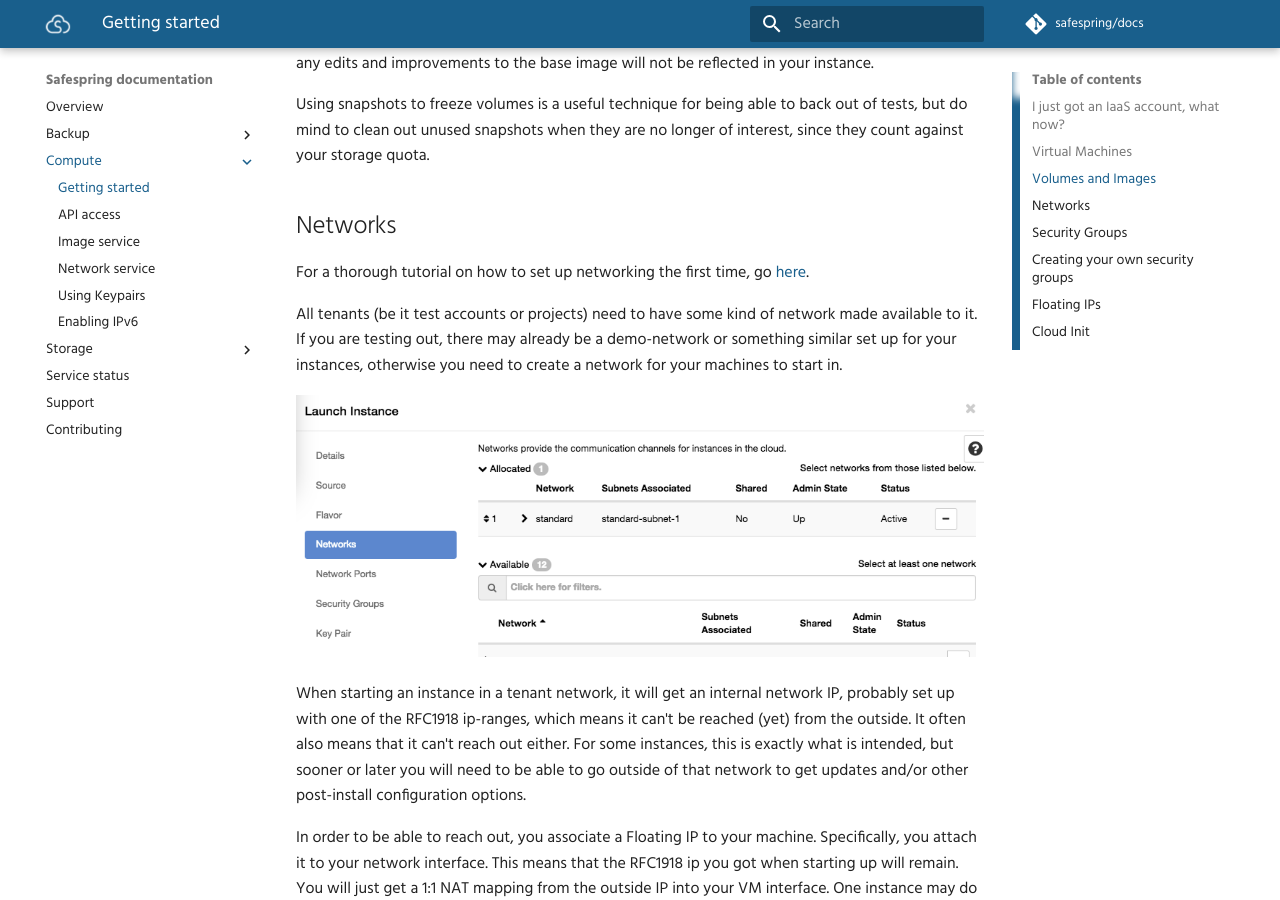
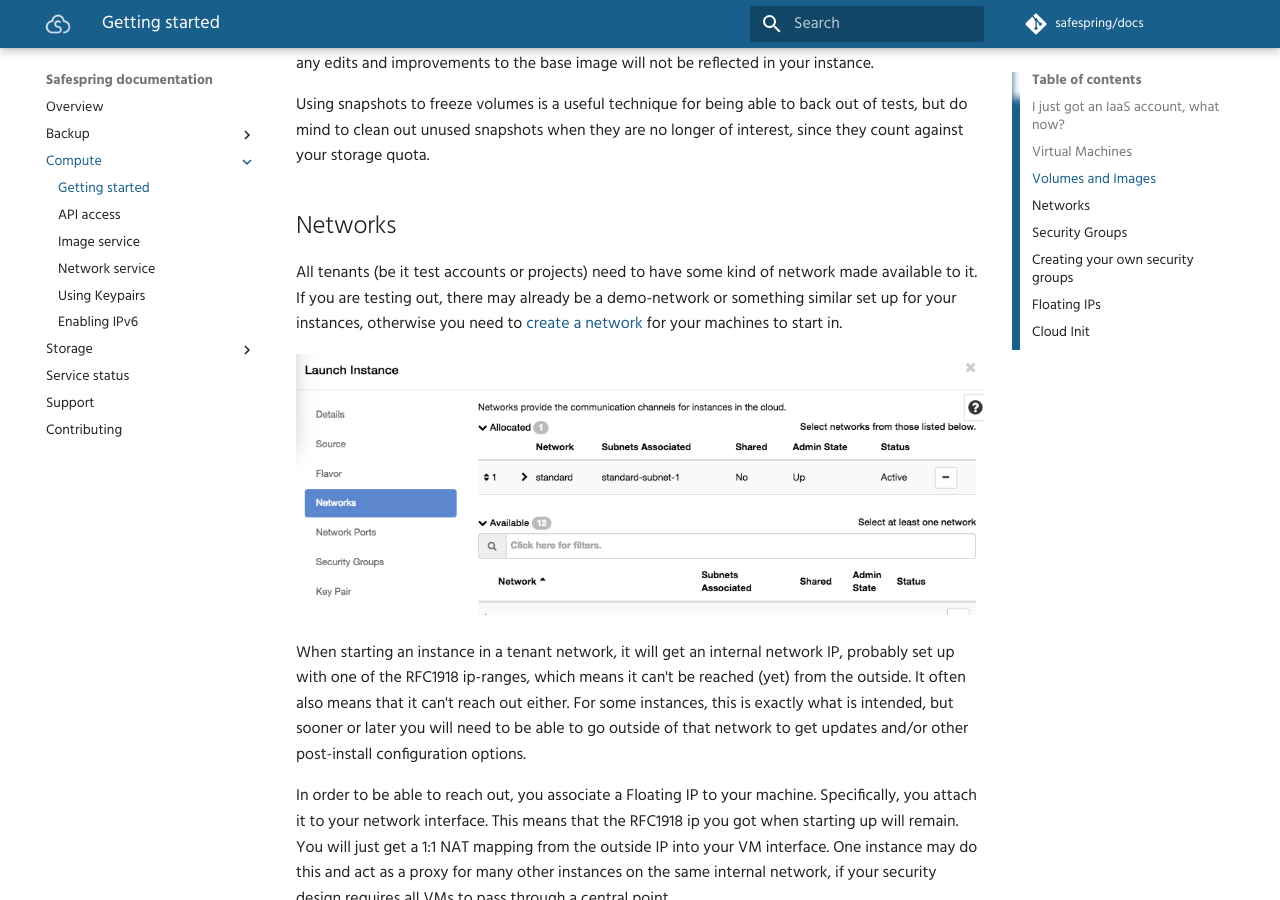
Before and after one commit to safespring/docs, an MkDocs documentation site: the page built from content/compute/getting-started.md, in a window 1280 px wide and 900 px high, scrolled down 1932 px. Built offline with MkDocs 1.6.1 and Material for MkDocs 9.7.7, drawn with Linux system fonts in a browser that asks for light colours; comment, search, counter and statistics services are not loaded; old or Windows-style settings are respelled for this version of MkDocs.

Commit message:
Simplify internal link

```diff
--- a/content/compute/getting-started.md
+++ b/content/compute/getting-started.md
@@ -34,9 +34,10 @@
 
 ## Networks
 
-For a thorough tutorial on how to set up networking the first time, go [here](network.md).
-
-All tenants (be it test accounts or projects) need to have some kind of network made available to it. If you are testing out, there may already be a demo-network or something similar set up for your instances, otherwise you need to create a network for your machines to start in.
+All tenants (be it test accounts or projects) need to have some kind of network
+made available to it. If you are testing out, there may already be a
+demo-network or something similar set up for your instances, otherwise you need
+to [create a network](network/) for your machines to start in.
 
 ![image](../../images/dash-select-net.png)
 
```
